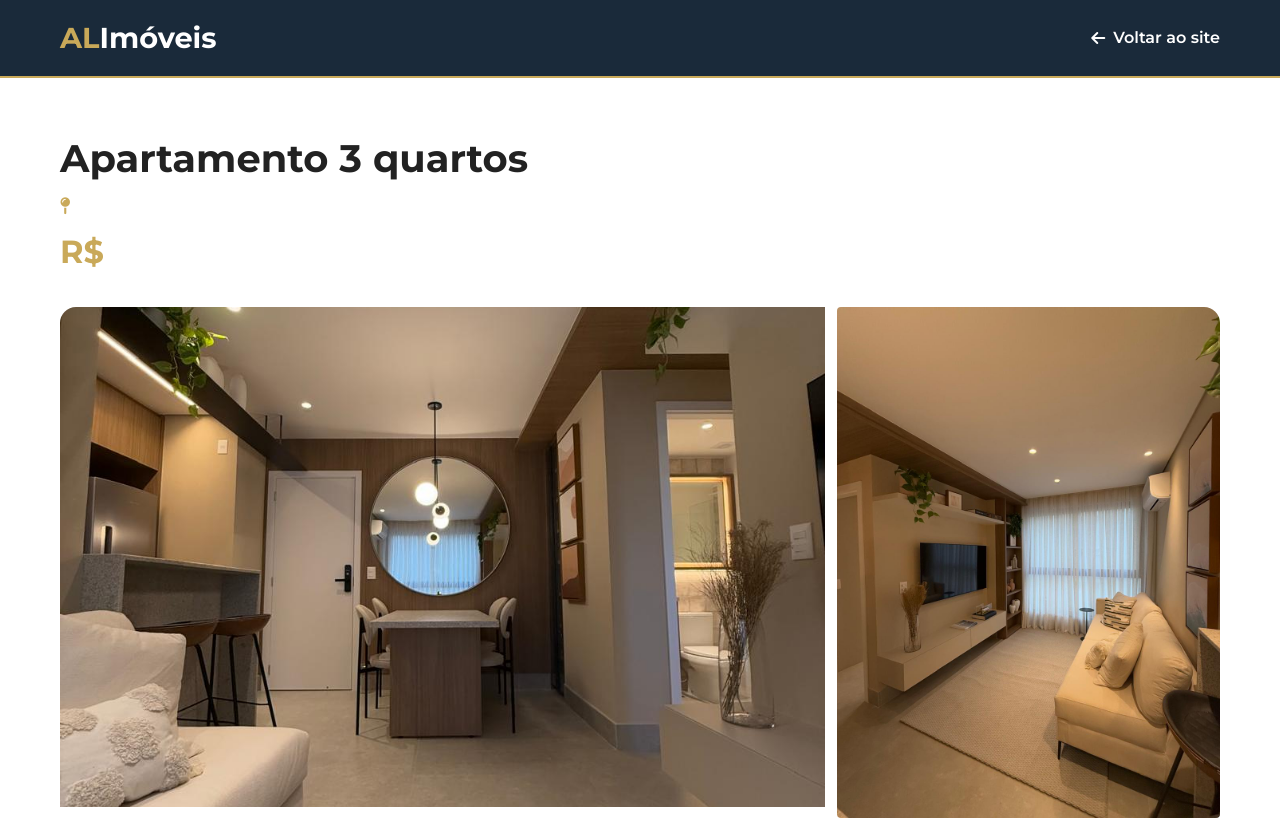
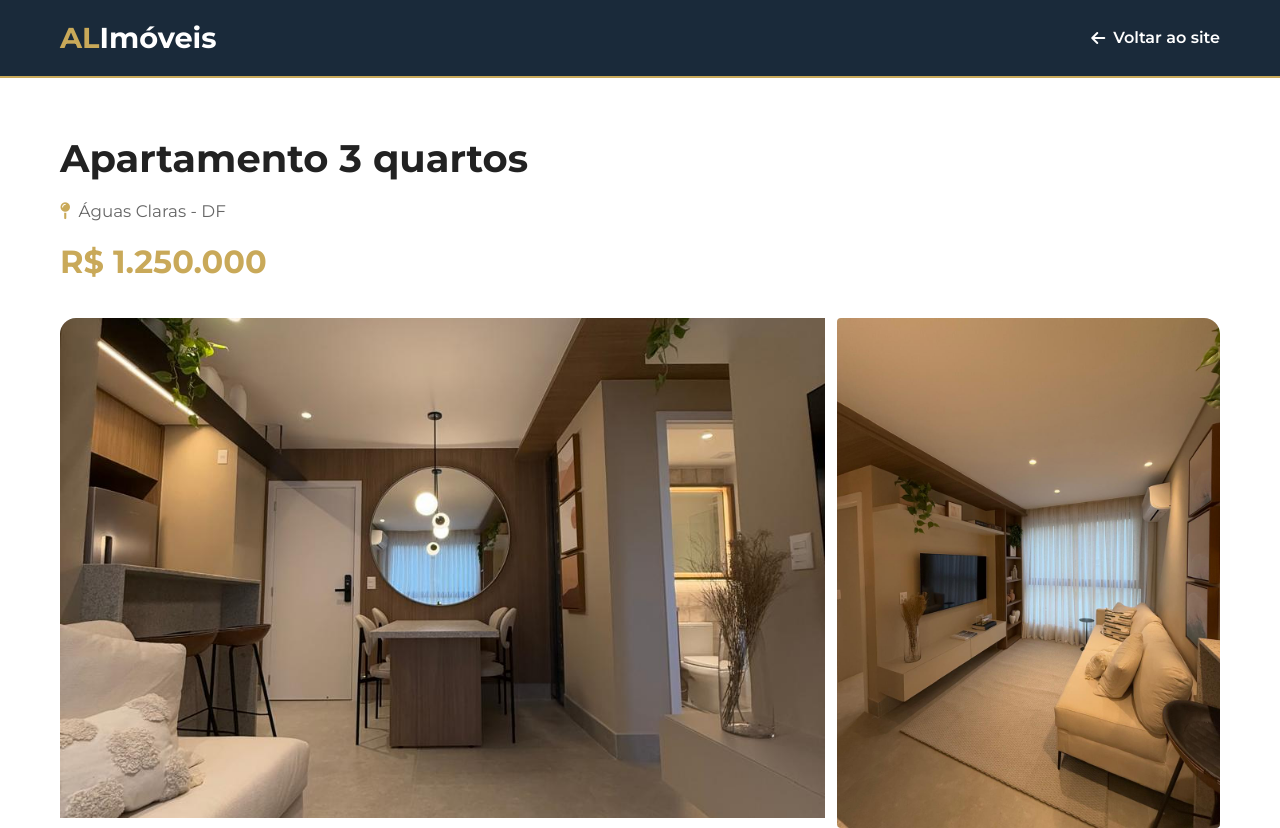
Before and after one commit to honnerdellamare-ops/site-imoveis, a plain HTML site: page imoveis.html in a window 1280 px wide. Shown: the top 828 px of the page. Drawn offline with Linux system fonts and the light colour scheme.

Commit message:
adição do segundo imovel

```diff
--- a/imoveis.html
+++ b/imoveis.html
@@ -539,6 +539,115 @@
             if (e.target.id === 'lightbox') fecharLightbox();
         });
 
+        // ===== BANCO DE DADOS DOS IMÓVEIS =====
+const imoveis = {
+    1: {
+        titulo: 'Apartamento 3 quartos',
+        endereco: 'Águas Claras - DF',
+        preco: 'R$ 1.250.000',
+        descricao: 'Excelente apartamento de 3 quartos (sendo 1 suíte) na Vila Mariana. Localização privilegiada, próximo ao metrô, supermercados e escolas.',
+        caracteristicas: [
+            { icone: 'fa-bed', texto: '3 quartos (1 suíte)' },
+            { icone: 'fa-bath', texto: '2 banheiros' },
+            { icone: 'fa-car', texto: '2 vagas de garagem' },
+            { icone: 'fa-ruler-combined', texto: '120 m² de área útil' }
+        ],
+        fotos: [
+            'img/ap-aguasClaras/apto-1.jpeg',
+            'img/ap-aguasClaras/apto-2.jpeg',
+            'img/ap-aguasClaras/apto-3.jpeg',
+            'img/ap-aguasClaras/apto-4.jpeg',
+            'img/ap-aguasClaras/apto-5.jpeg',
+            'img/ap-aguasClaras/apto-6.jpeg',
+            'img/ap-aguasClaras/apto-7.jpeg',
+            'img/ap-aguasClaras/apto-8.jpeg'
+        ]
+    },
+    2: {
+        titulo: 'Casa alto padrão',
+        endereco: 'Guará - DF',
+        preco: 'R$ 1.250.000',
+        descricao: 'Excelente apartamento de 3 quartos (sendo 1 suíte) na Vila Mariana. Localização privilegiada, próximo ao metrô, supermercados e escolas.',
+        caracteristicas: [
+            { icone: 'fa-bed', texto: '3 quartos (1 suíte)' },
+            { icone: 'fa-bath', texto: '2 banheiros' },
+            { icone: 'fa-car', texto: '2 vagas de garagem' },
+            { icone: 'fa-ruler-combined', texto: '120 m² de área útil' }
+        ],
+        fotos: [
+            'img/casa-guara/casa-guara1.jpeg',
+            'img/casa-guara/casa-guara2.jpeg',
+            'img/casa-guara/casa-guara3.jpeg',
+            'img/casa-guara/casa-guara4.jpeg',
+            'img/casa-guara/casa-guara5.jpeg',
+            'img/casa-guara/casa-guara6.jpeg',
+            'img/casa-guara/casa-guara7.jpeg',
+            'img/casa-guara/casa-guara8.jpeg',
+            'img/casa-guara/casa-guara9.jpeg',
+            'img/casa-guara/casa-guara10.jpeg',
+            'img/casa-guara/casa-guara11.jpeg',
+            'img/casa-guara/casa-guara12.jpeg',
+            'img/casa-guara/casa-guara13.jpeg',
+            'img/casa-guara/casa-guara14.jpeg',
+            'img/casa-guara/casa-guara15.jpeg',
+            'img/casa-guara/casa-guara16.jpeg'
+    ]
+
+    // Adicione o imóvel 2 aqui (com vírgula após o fechamento do 1)
+    }
+};
+
+// ===== LÊ O ?id= DA URL =====
+const params = new URLSearchParams(window.location.search);
+const id = params.get('id') || '1';
+const imovel = imoveis[id];
+
+if (!imovel) {
+    document.body.innerHTML = `
+        <div style="text-align: center; padding: 80px 20px; font-family: Montserrat, sans-serif;">
+            <h1>Imóvel não encontrado 😕</h1>
+            <p>O imóvel que você procura não existe.</p>
+            <a href="index.html" style="display: inline-block; margin-top: 20px; padding: 12px 30px; background: #c9a959; color: #1a2a3a; border-radius: 30px; text-decoration: none; font-weight: 600;">Voltar ao site</a>
+        </div>
+    `;
+    throw new Error('Imóvel não encontrado');
+}
+
+// ===== PREENCHE A PÁGINA =====
+document.getElementById('titulo').textContent = imovel.titulo;
+document.getElementById('endereco').textContent = imovel.endereco;
+document.getElementById('preco').textContent = imovel.preco;
+document.getElementById('precoCard').textContent = imovel.preco;
+document.getElementById('descricao').textContent = imovel.descricao;
+document.title = `${imovel.titulo} - Imóveis Prime`;
+
+// ===== SUBSTITUI AS FOTOS =====
+fotos.length = 0;
+imovel.fotos.forEach(f => fotos.push(f));
+
+document.getElementById('fotoPrincipal').src = fotos[0];
+
+const minis = document.querySelectorAll('.galeria-miniaturas img');
+minis.forEach((mini, i) => {
+    const idx = i + 1;
+    if (fotos[idx]) {
+        mini.src = fotos[idx];
+        mini.style.display = '';
+    } else {
+        mini.style.display = 'none';
+    }
+});
+
+// ===== CARACTERÍSTICAS =====
+const listaCarac = document.getElementById('caracteristicas');
+if (listaCarac && imovel.caracteristicas) {
+    listaCarac.innerHTML = imovel.caracteristicas
+        .map(c => `<li><i class="fas ${c.icone}"></i> ${c.texto}</li>`)
+        .join('');
+}
+
+atualizarContador();
+
         // ===== FORMULÁRIO DE INTERESSE =====
         document.getElementById('formInteresse').addEventListener('submit', (e) => {
             e.preventDefault();
```
Also changed, not shown: index.html (+4 -4 lines), img/casa-guara/casa-guara1.jpeg (added), img/casa-guara/casa-guara10.jpeg (added), img/casa-guara/casa-guara11.jpeg (added), img/casa-guara/casa-guara12.jpeg (added), img/casa-guara/casa-guara13.jpeg (added), img/casa-guara/casa-guara14.jpeg (added), img/casa-guara/casa-guara15.jpeg (added), img/casa-guara/casa-guara16.jpeg (added), img/casa-guara/casa-guara2.jpeg (added), img/casa-guara/casa-guara3.jpeg (added), img/casa-guara/casa-guara4.jpeg (added), img/casa-guara/casa-guara5.jpeg (added), img/casa-guara/casa-guara6.jpeg (added), 3 more files.
